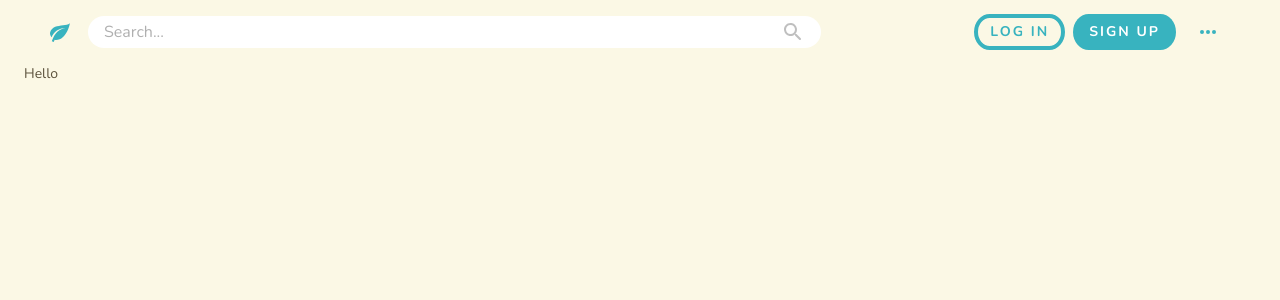
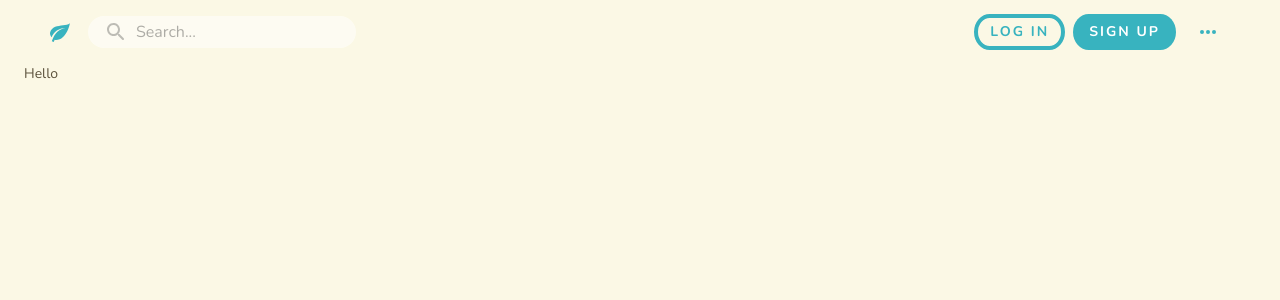
Before and after one commit to IsaiahByDayah/accd, a React (Create React App) app: page / in a window 1280 px wide. Shown: the top 300 px of the page. Built offline with nearby package versions, Linux system fonts and the light colour scheme; no server answers.

Commit message:
chore: refactor searchbar creating InputField component

```diff
--- /dev/null
+++ b/src/components/InputField.tsx
@@ -0,0 +1,63 @@
+import React, { FC, ReactNode } from "react"
+import { Box, TextField, InputAdornment, makeStyles, StandardTextFieldProps, Theme } from "@material-ui/core"
+import { fade } from "@material-ui/core/styles/colorManipulator"
+import cx from "classnames"
+
+const useStyles = makeStyles<Theme, { tint: string; opacity: number }>(({ spacing, palette, typography }) => ({
+    root: ({ tint, opacity }) => ({
+        padding: spacing(0, 2),
+        background: fade(tint, opacity),
+        borderRadius: `${typography.body1.fontSize}/50%`,
+    }),
+    input: ({ tint }) => ({
+        "&::placeholder": {
+            color: fade(palette.getContrastText(tint), 0.75),
+        },
+    }),
+    icon: ({ tint }) => ({
+        color: fade(palette.getContrastText(tint), 0.25),
+    }),
+}))
+
+export interface InputFieldProps extends StandardTextFieldProps {
+    tint?: string
+    opacity?: number
+    end?: ReactNode
+    start?: ReactNode
+}
+
+const InputField: FC<InputFieldProps> = ({
+    className,
+    tint = "#ffffff",
+    opacity = 0.5,
+    InputProps,
+    inputProps,
+    end,
+    start,
+    ...rest
+}) => {
+    const classes = useStyles({ tint, opacity })
+    return (
+        <Box className={cx(classes.root, className)}>
+            <TextField
+                fullWidth
+                InputProps={{
+                    ...InputProps,
+                    disableUnderline: true,
+                    endAdornment: end && <InputAdornment position="end">{end}</InputAdornment>,
+                    startAdornment: start && <InputAdornment position="start">{start}</InputAdornment>,
+                    classes: {
+                        input: classes.input,
+                    },
+                }}
+                inputProps={{
+                    "aria-label": "input-field-textfield",
+                    ...inputProps,
+                }}
+                {...rest}
+            />
+        </Box>
+    )
+}
+
+export default InputField
--- a/src/components/SearchBar.tsx
+++ b/src/components/SearchBar.tsx
@@ -1,63 +1,28 @@
 import React, { FC } from "react"
-import { Box, TextField, InputAdornment, makeStyles, StandardTextFieldProps, Theme } from "@material-ui/core"
+import { makeStyles, Theme } from "@material-ui/core"
 import { fade } from "@material-ui/core/styles/colorManipulator"
 import { SearchRounded } from "@material-ui/icons"
-import cx from "classnames"
 
-const useStyles = makeStyles<Theme, { tint: string; opacity: number }>(({ spacing, palette, typography }) => ({
-    root: ({ tint, opacity }) => ({
-        padding: spacing(0, 2),
-        background: fade(tint, opacity),
-        borderRadius: `${typography.body1.fontSize}/50%`,
-    }),
-    input: ({ tint }) => ({
-        "&::placeholder": {
-            color: fade(palette.getContrastText(tint), 0.75),
-        },
-    }),
+import InputField, { InputFieldProps } from "components/InputField"
+
+const useStyles = makeStyles<Theme, { tint: string }>(({ palette }) => ({
     icon: ({ tint }) => ({
         color: fade(palette.getContrastText(tint), 0.25),
     }),
 }))
 
-interface SearchBarProps extends StandardTextFieldProps {
-    tint?: string
-    opacity?: number
-}
-
-const SearchBar: FC<SearchBarProps> = ({
-    className,
-    tint = "#ffffff",
-    opacity = 0.5,
-    InputProps,
-    inputProps,
-    ...rest
-}) => {
-    const classes = useStyles({ tint, opacity })
+const SearchBar: FC<InputFieldProps> = props => {
+    const { tint = "#ffffff", inputProps } = props
+    const classes = useStyles({ tint })
     return (
-        <Box className={cx(classes.root, className)}>
-            <TextField
-                fullWidth
-                InputProps={{
-                    ...InputProps,
-                    disableUnderline: true,
-                    endAdornment: (
-                        <InputAdornment position="end">
-                            <SearchRounded className={classes.icon} />
-                        </InputAdornment>
-                    ),
-                    classes: {
-                        input: classes.input,
-                    },
-                }}
-                inputProps={{
-                    "aria-label": "search-bar-textfield",
-                    ...inputProps,
-                }}
-                placeholder="Search..."
-                {...rest}
-            />
-        </Box>
+        <InputField
+            start={<SearchRounded className={classes.icon} />}
+            inputProps={{
+                "aria-label": "search-bar-input-field-textfield",
+                ...inputProps,
+            }}
+            placeholder="Search..."
+        />
     )
 }
 
```
Also changed, not shown: 1 other file (tests, documents, lock files or other folders).
